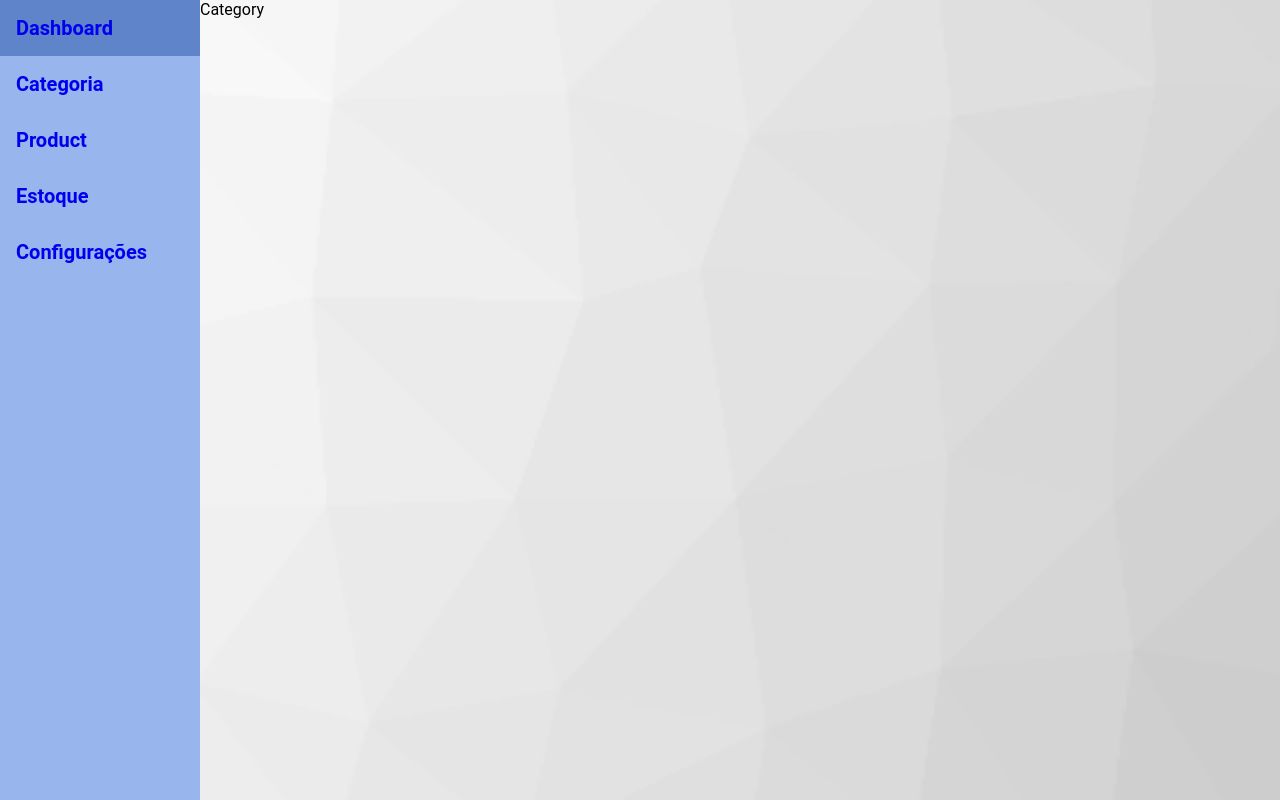
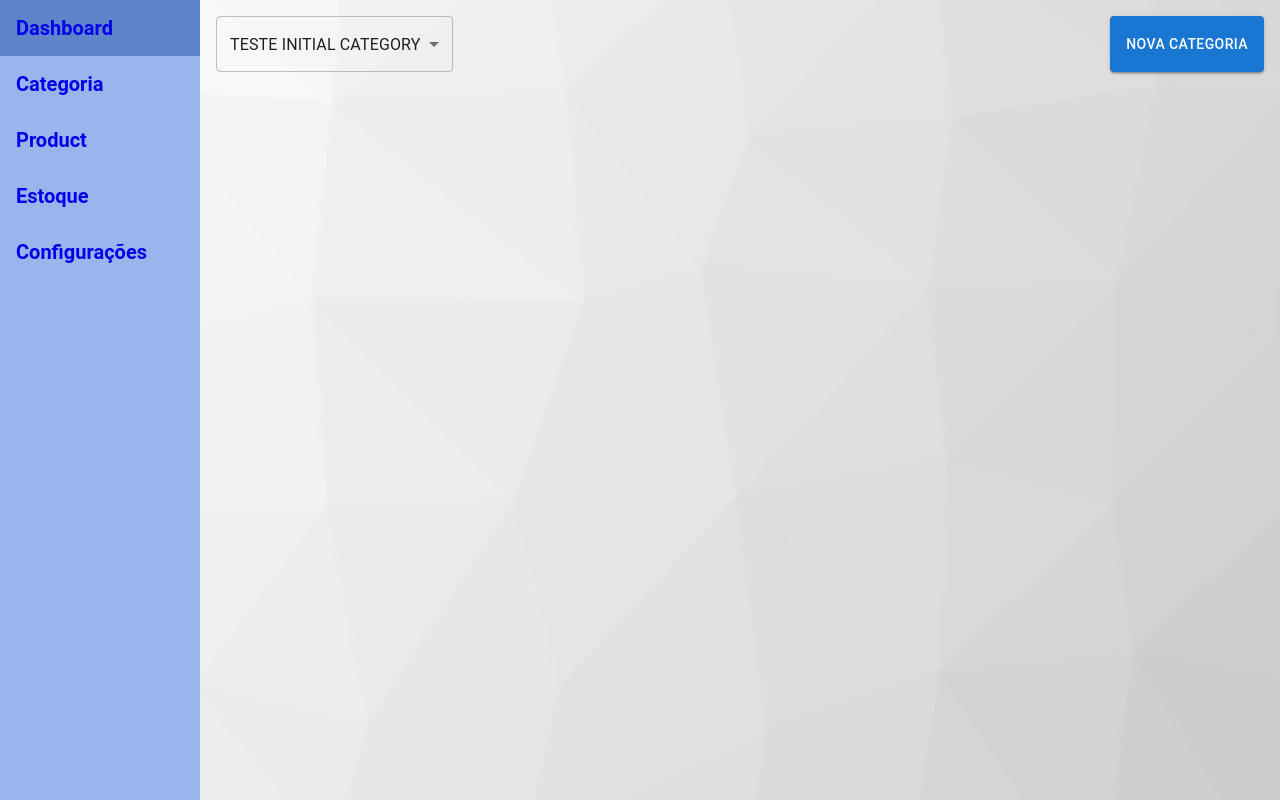
Before and after one commit to Higur1/SyStock, a React (Create React App) app in the folder Front/systock/: page /category in a window 1280 px wide. Built offline with nearby package versions, Linux system fonts and the light colour scheme.

Commit message:
applying intiial hooks for category

```diff
--- a/Front/systock/package.json
+++ b/Front/systock/package.json
@@ -3,6 +3,8 @@
   "version": "0.1.0",
   "private": true,
   "dependencies": {
+    "@emotion/react": "^11.10.5",
+    "@emotion/styled": "^11.10.5",
     "@mui/material": "^5.11.8",
     "@mui/styled-engine-sc": "^5.11.0",
     "@testing-library/jest-dom": "^5.16.5",
--- a/Front/systock/src/Master.js
+++ b/Front/systock/src/Master.js
@@ -6,7 +6,7 @@ import Product from './pages/Product/Product'
 export default function Master() {
   return (
 
-    <>
+    <div style={{margin: "16px"}}>
       <Routes>
         <Route path="category" element={<Category />}/>
         <Route path="product" element={<Product />}/>
@@ -15,6 +15,6 @@ export default function Master() {
         {/* <Route path="*" element={<NoMatch />} /> */}
       </Routes>
 
-    </>
+    </div>
   )
 }
--- /dev/null
+++ b/Front/systock/src/hooks/useCategory.js
@@ -0,0 +1,19 @@
+import { useState } from "react";
+
+export default function useCategory() {
+  const [categories, setCategories] = useState(['teste','teste 2','teste 3', 'TESTE INITIAL CATEGORY']);
+  const [categorySelected, setCategory] = useState('TESTE INITIAL CATEGORY');
+
+  function handleChange(e) {
+    setCategory(e.target.value);
+  }
+
+
+
+  return {
+    categories,
+    setCategories,
+    categorySelected,
+    handleChange
+  }
+}
--- a/Front/systock/src/pages/Category/Category.js
+++ b/Front/systock/src/pages/Category/Category.js
@@ -1,7 +1,26 @@
+import { Autocomplete, Button, MenuItem, Select, TextField } from '@mui/material'
 import React from 'react'
+import useCategory from '../../hooks/useCategory';
+import { Container, HeaderContainer } from './styles'
 
 export default function Category() {
+  const { categories, categorySelected, handleChange } = useCategory();
   return (
-    <div>Category</div>
+    <Container>
+      <HeaderContainer>
+      <Select
+          id="demo-simple-select"
+          value={categorySelected}
+          defaultValue={categorySelected}
+          label="Categoria"
+          onChange={(e) => handleChange(e)}
+        >
+          {categories.map((category, index) => (
+            <MenuItem value={category} key={index}>{category}</MenuItem>
+          ))}
+        </Select>
+        <Button variant="contained">Nova Categoria</Button>
+      </HeaderContainer>
+    </Container>
   )
 }
--- /dev/null
+++ b/Front/systock/src/pages/Category/styles.js
@@ -0,0 +1,15 @@
+import styled from 'styled-components';
+
+export const Container = styled.div`
+  display: flex;
+  flex-direction: column;
+  gap: 32px;
+  width: 100%;
+  height: 100%;
+`
+
+export const HeaderContainer = styled.div`
+  width: 100%;
+  display: flex;
+  justify-content: space-between;
+`
--- a/Front/systock/src/pages/Sidebar/Sidebar.js
+++ b/Front/systock/src/pages/Sidebar/Sidebar.js
@@ -7,29 +7,19 @@ export default function Sidebar() {
   return(
     <Container>
       <Option>
-        <OptionText>
           <Link to="dashboard">Dashboard</Link>
-        </OptionText>
       </Option>
       <Option>
-        <OptionText>
           <Link to="category">Categoria</Link>
-        </OptionText>
       </Option>
       <Option>
-        <OptionText>
           <Link to="product">Product</Link>
-        </OptionText>
       </Option>
       <Option>
-        <OptionText>
           <Link to="stock">Estoque</Link>
-        </OptionText>
       </Option>
       <Option>
-        <OptionText>
         <Link to="settings">Configurações</Link>
-        </OptionText>
       </Option>
     </Container>
   );
--- a/Front/systock/src/pages/Sidebar/styles.js
+++ b/Front/systock/src/pages/Sidebar/styles.js
@@ -16,6 +16,18 @@ export const Option = styled.div`
     background: #6084C9;
   }
   cursor: pointer;
+  font-weight: 600;
+  font-size: 20px;
+  line-height: 30px;
+  color: #1E1E1E;
+  & a {
+    width: 100%;
+    padding-left: 16px;
+    text-decoration: none;
+  }
+  & a:visited {
+    color: inherit;
+  }
 `;
 
 export const OptionText = styled.div`
@@ -30,5 +42,4 @@ export const OptionText = styled.div`
   & a:visited {
     color: inherit;
   }
-
 `;
```
Also changed, not shown: 1 other file (tests, documents, lock files or other folders).
